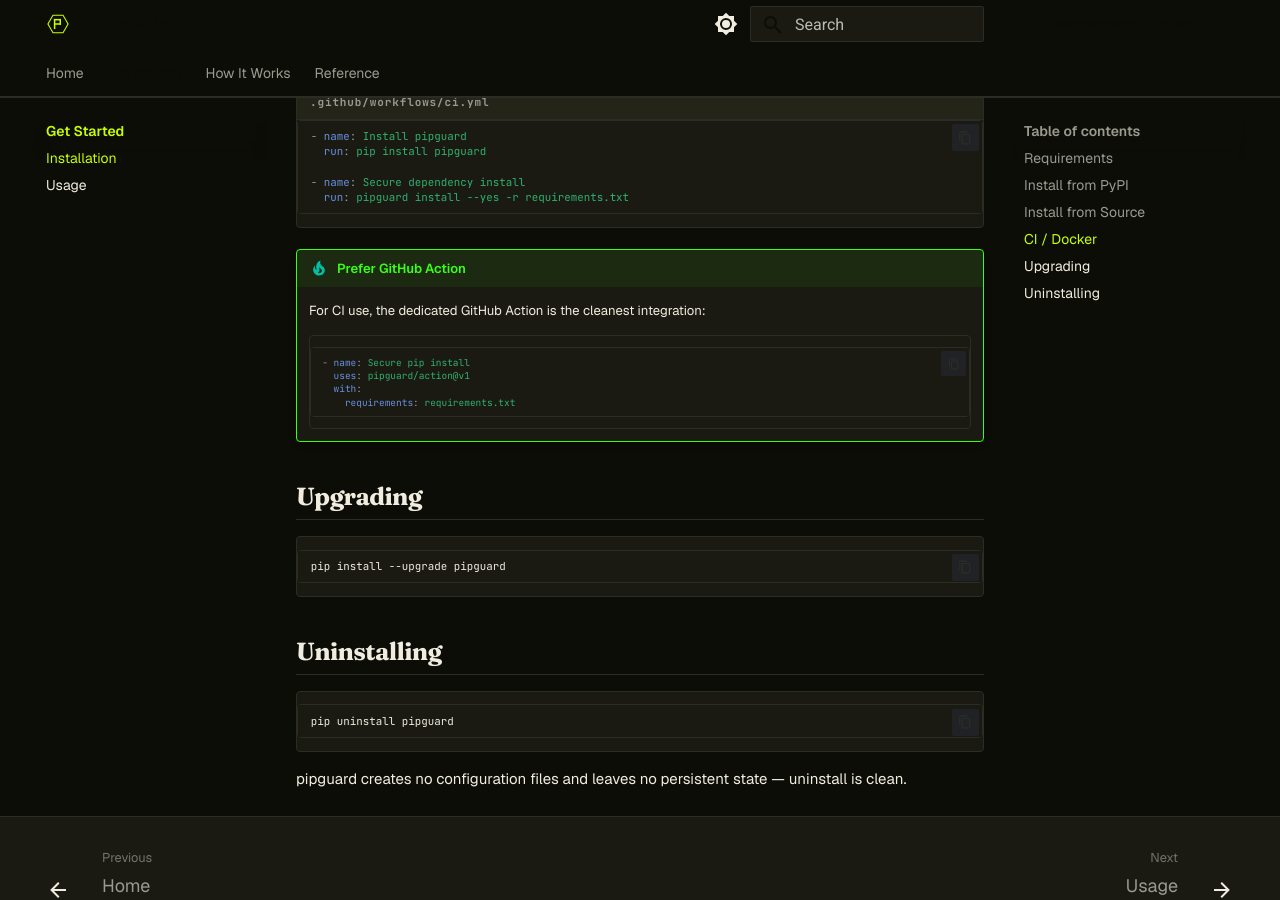
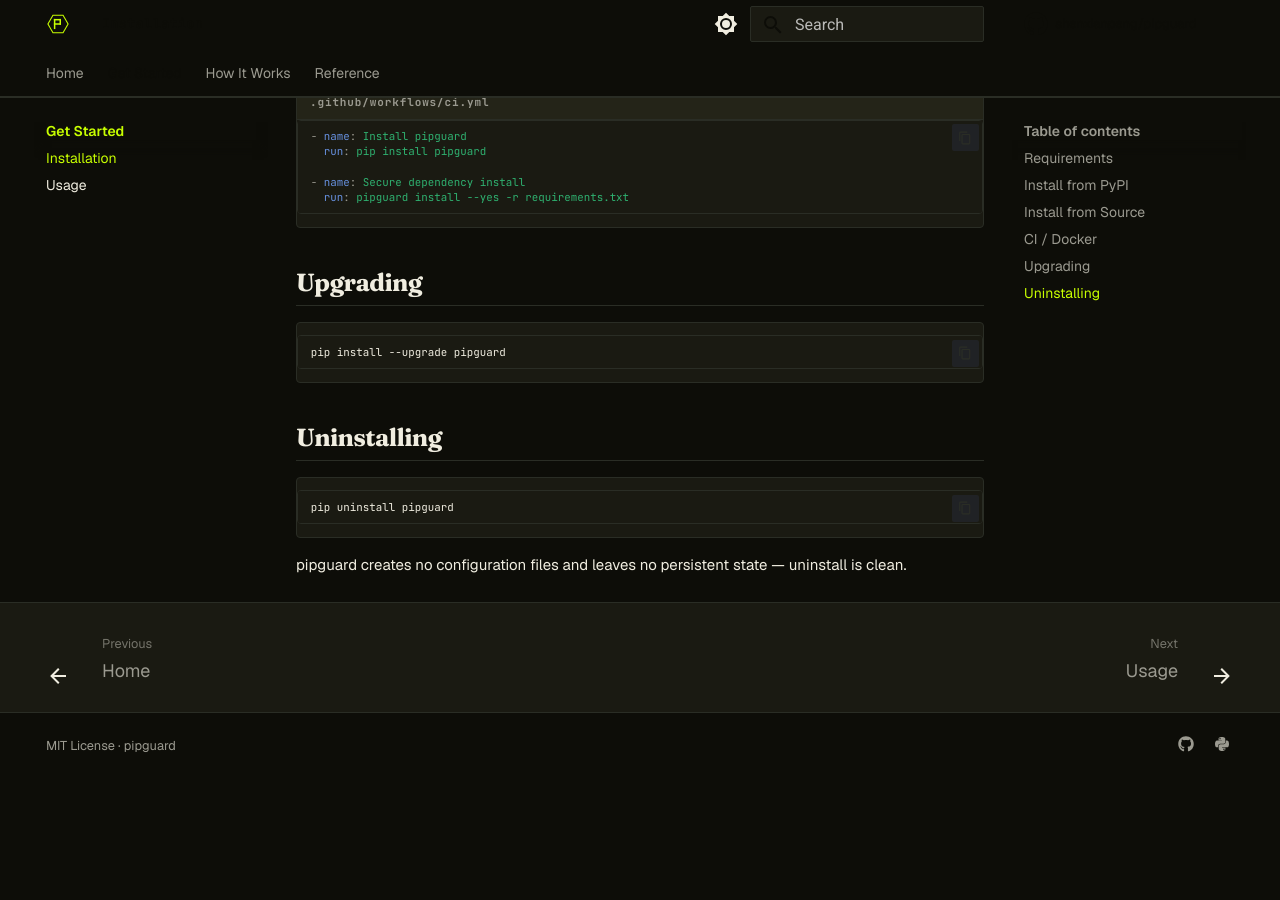
Before and after one commit to shenxianpeng/pipguard, an MkDocs documentation site: the page built from docs/installation.md, in a window 1280 px wide and 900 px high, scrolled down 921 px. Built offline with MkDocs 1.6.1 and Material for MkDocs 9.7.7, drawn with Linux system fonts in a browser that asks for light colours; comment, search, counter and statistics services are not loaded; after the commit the page ends 1698 px from its top, so only the background shows below that.

Commit message:
refactor: remove GitHub Action example for CI integration in installation guide

````diff
--- a/docs/installation.md
+++ b/docs/installation.md
@@ -38,16 +38,6 @@ Add to your `requirements-dev.txt` or install directly in your CI pipeline:
   run: pipguard install --yes -r requirements.txt
 ```
 
-!!! tip "Prefer GitHub Action"
-    For CI use, the dedicated GitHub Action is the cleanest integration:
-
-    ```yaml
-    - name: Secure pip install
-      uses: pipguard/action@v1
-      with:
-        requirements: requirements.txt
-    ```
-
 ## Upgrading
 
 ```bash
````
